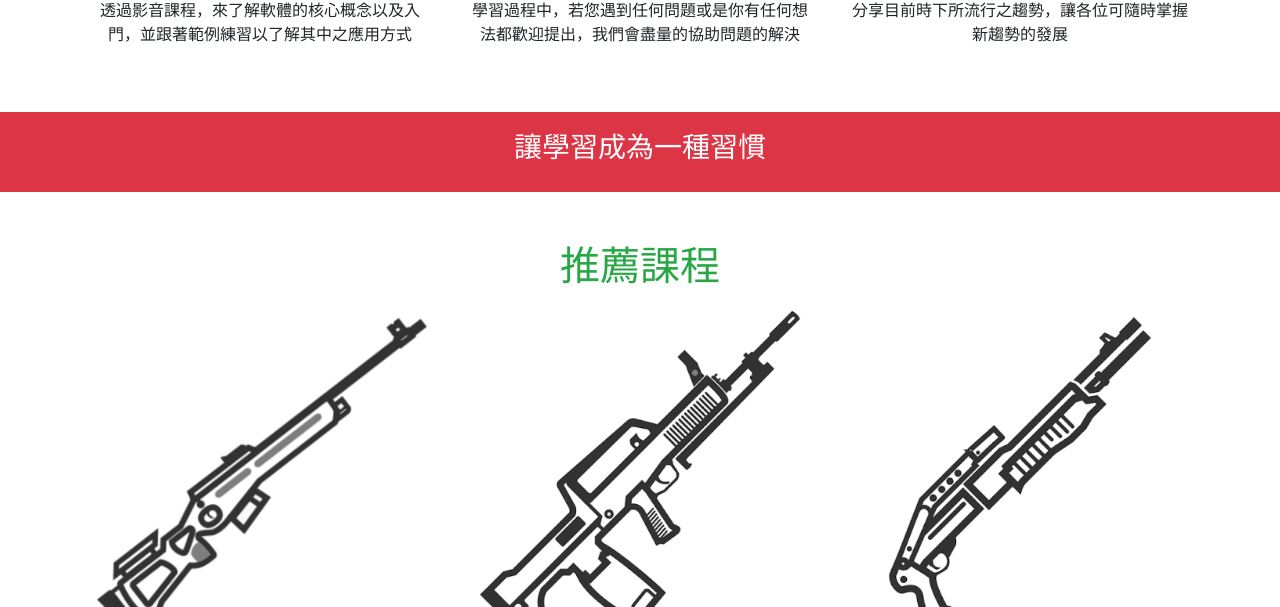
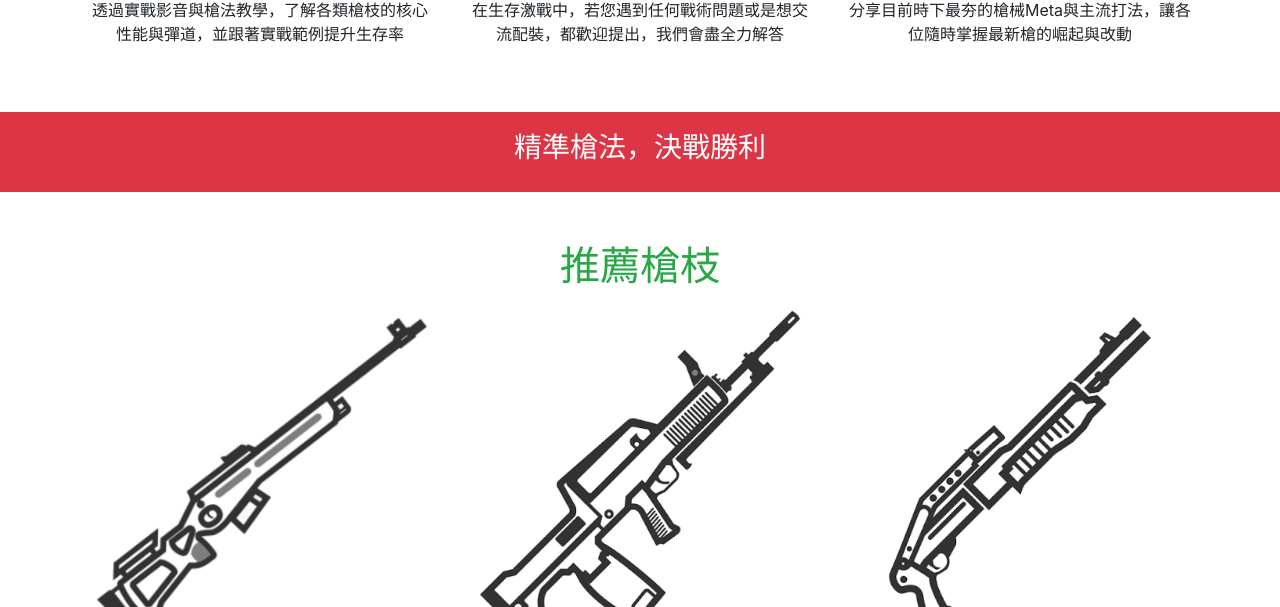
Before and after one commit to kimihsieh20000418-beep/A115510328, a plain HTML site: page index.html in a window 1280 px wide. Shown: the part 493-1100 px from the top of the page. Drawn offline with Linux system fonts and the light colour scheme.

Commit message:
Add files via upload

```diff
--- a/index.html
+++ b/index.html
@@ -16,23 +16,23 @@
 <section class="container">
 	<div class="row">
 		<div class="col-md-4 text-center">
-			<h2 class="text-danger">教學影音</h2>
-			<p>透過影音課程，來了解軟體的核心概念以及入門，並跟著範例練習以了解其中之應用方式</p>
+			<h2 class="text-danger">戰術教學</h2>
+			<p>透過實戰影音與槍法教學，了解各類槍枝的核心性能與彈道，並跟著實戰範例提升生存率</p>
 		</div>
 		<div class="col-md-4 text-center">
-			<h2 class="text-warning">良性互動</h2>
-			<p>學習過程中，若您遇到任何問題或是你有任何想法都歡迎提出，我們會盡量的協助問題的解決</p>
+			<h2 class="text-warning">組隊支援</h2>
+			<p>在生存激戰中，若您遇到任何戰術問題或是想交流配裝，都歡迎提出，我們會盡全力解答</p>
 		</div>
 		<div class="col-md-4 text-center">
-			<h2 class="text-success">趨勢分享</h2>
-			<p>分享目前時下所流行之趨勢，讓各位可隨時掌握新趨勢的發展</p>
+			<h2 class="text-success">版本武器</h2>
+			<p>分享目前時下最夯的槍械Meta與主流打法，讓各位隨時掌握最新槍的崛起與改動</p>
 		</div>
 	</div>
 </section>
 <!-- 特色/結束 -->
 <!-- 主標語/開始 -->
 <section class="d-flex justify-content-center bg-danger abc123">
-	<h3 class="align-self-center text-white">讓學習成為一種習慣</h3>
+	<h3 class="align-self-center text-white">精準槍法，決戰勝利</h3>
 </section>
 <!-- 主標語/結束 -->
 <!-- 推薦課程/開始 -->
@@ -40,7 +40,7 @@
 	<div class="row">
 		<!-- 標題/開始 -->
 		<div class="col-md-12">
-			<h1 class="text-success text-center">推薦課程</h1>
+			<h1 class="text-success text-center">推薦槍枝</h1>
 		</div>
 		<!-- 標題/結束 -->
 		<!-- 課程1/開始 -->
```
